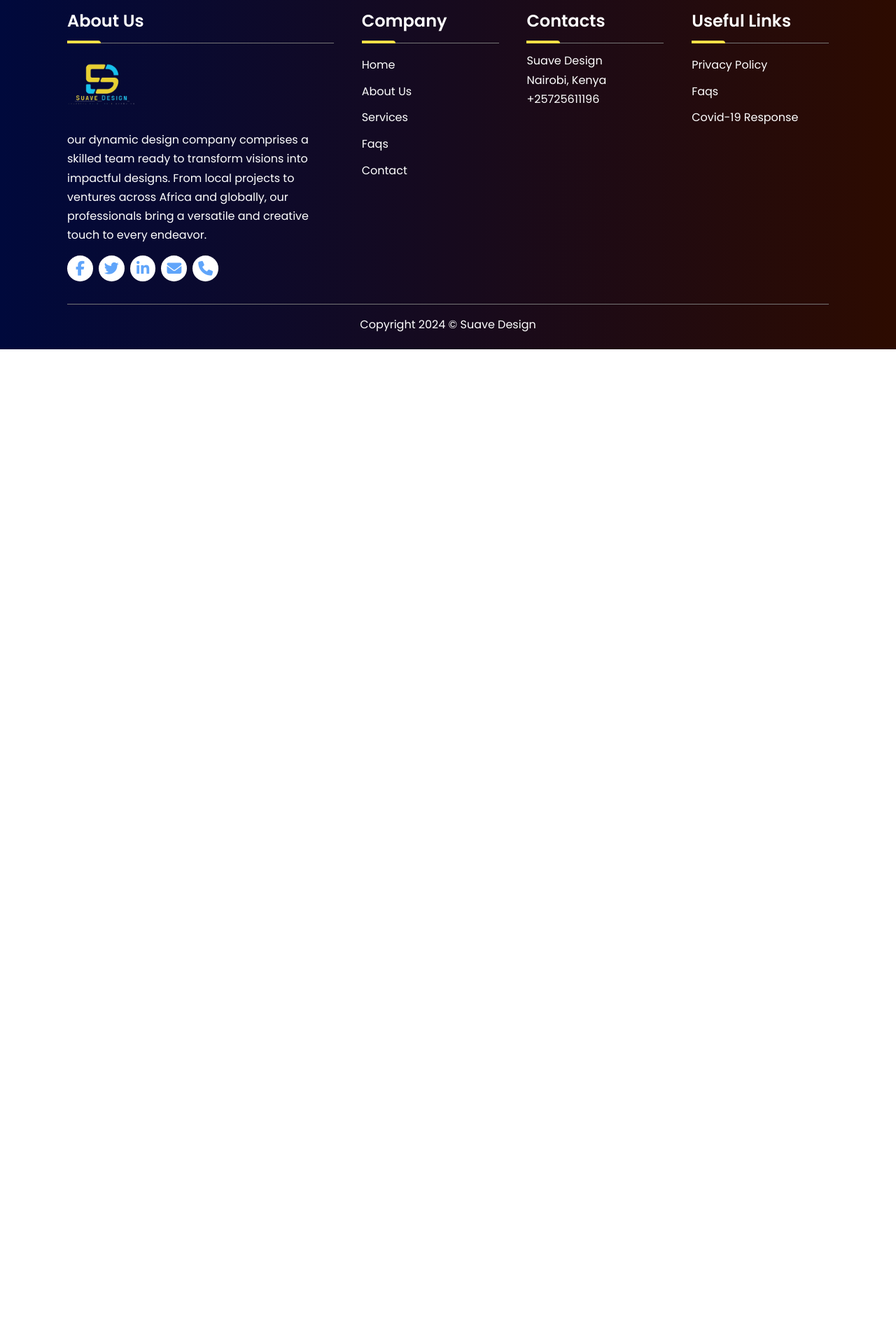
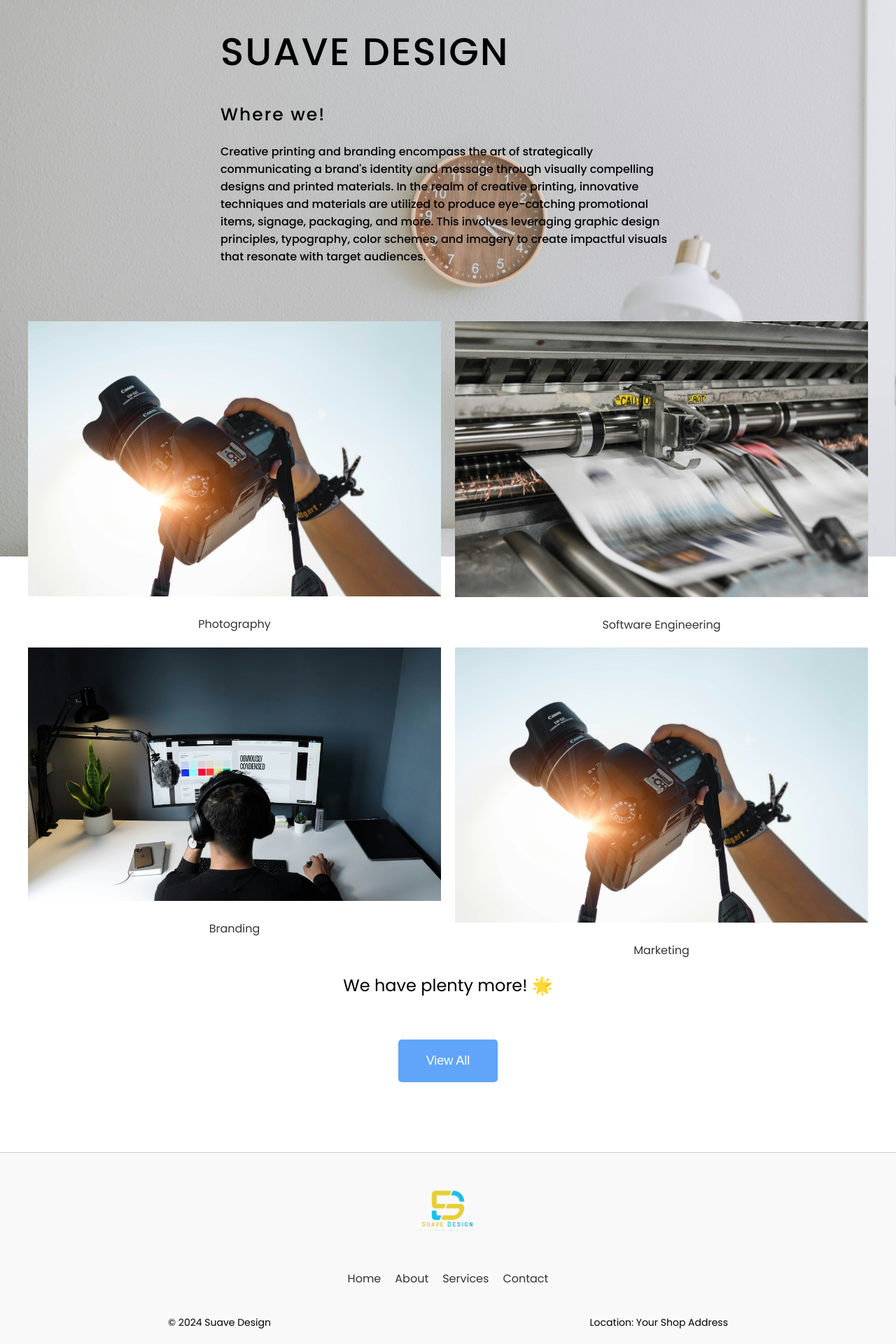
Before and after one commit to Sheldon-Odhiambo/suave-design, a React (Vite) app: page /house in a window 1280 px wide. Shown: the part 136-2056 px from the top of the page at 70% size. Before the commit the page ends 800 px from the top, so only its background shows below. Built offline with nearby package versions, Linux system fonts and the light colour scheme; a web font is replaced by a local one.

Commit message:
debugging

```diff
--- a/src/App.jsx
+++ b/src/App.jsx
@@ -9,6 +9,7 @@ import Contact from './components/Contact'
 import Title from './components/Title'
 import Ruler from './components/Ruler'
 import NotFound from './components/NotFound'
+import House from './components/House'
 
 
 
@@ -25,14 +26,16 @@ const App = () => {
 <Route path="/ruler" element={<Ruler/>}/>
 <Route path="/footer" element={<Footer/>}/>
 <Route path="*" element={<NotFound/>}/>
+<Route path="/house" element={<House/>}/>
+
 
 
 
 
 
 </Routes>
-<Footer/>
-{/* <Ruler/> */}
+{/* <Footer/> */}
+<Ruler/>
 </>
 
 
--- /dev/null
+++ b/src/components/House.jsx
@@ -0,0 +1,94 @@
+import React, {useRef, useEffect} from 'react'
+import service1 from "../assets/serv4.jpg"
+import service2 from "../assets/serv2.jpg"
+import service3 from "../assets/serv3.jpg"
+import service4 from "../assets/serv4.jpg"
+import about from "../assets/about.jpg"
+
+// import Typed from 'typed.js'
+import "../styles/House.css"
+
+const House = () => {
+
+  const el = useRef(null);
+
+//   useEffect(() => {
+//     const typed = new Typed(el.current, {
+//       strings: ['Divergent and Convergent Thinking', 'Iteration Process'],
+//       stringsElement: null,
+//       // typing speed
+//       typeSpeed: 30,
+//       // time before typing starts
+//       startDelay: 1200,
+//       // backspacing speed
+//       backSpeed: 20,
+//       // time before backspacing
+//       backDelay: 2500,
+//       // loop
+//       loop: true,
+//       // false = infinite
+//       // loopCount: 5,
+// // character for cursor
+//       cursorChar: '|',
+//       // attribute to type (null == text)
+//       attr: null,
+//       // either html or text
+//       contentType: 'html',
+//       // call when done callback function
+//     });
+
+//     // Destropying
+//     return () => {
+//       typed.destroy();
+//     };
+//   }, []);
+
+  return (
+    <section className='house-container'>
+
+
+
+      <div className="house-content">
+        <div className="info">
+          <h2>Suave Design</h2>
+          <h3>Where we! <span ref={el}className="change-content"></span></h3>
+
+
+          <p>Creative printing and branding encompass the art of strategically communicating a brand's identity and message through visually compelling designs and printed materials. In the realm of creative printing, innovative techniques and materials are utilized to produce eye-catching promotional items, signage, packaging, and more. This involves leveraging graphic design principles, typography, color schemes, and imagery to create impactful visuals that resonate with target audiences. </p>
+
+          {/* <a href="" className='info-btn'>See more</a> */}
+        </div>
+      </div>
+
+
+      <div className="image-container">
+            <div className="image-grid">
+                <div className="image-item">
+                    <img src={service1} alt="Image 1" />
+                    <p>Photography</p>
+                </div>
+                <div className="image-item">
+                    <img src={service2} alt="Image 2" />
+                    <p>Software Engineering</p>
+                </div>
+                <div className="image-item">
+                    <img src={service3} alt="Image 3" />
+                    <p>Branding</p>
+                </div>
+                <div className="image-item">
+                    <img src={service4} alt="Image 4" />
+                    <p>Marketing</p>
+                </div>
+            </div>
+            <div className="more-info">
+                <p>We have plenty more! 🌟</p>
+                <button className="view-all-btn">View All</button>
+            </div>
+        </div>
+
+
+    </section>
+  )
+}
+
+export default House
--- a/src/components/Navbar.jsx
+++ b/src/components/Navbar.jsx
@@ -18,7 +18,7 @@ const Navbar = () => {
         </div>
 
         <nav className={showNav ? 'open' : ''}>
-          <NavLink to='/'>Home</NavLink>
+          <NavLink to='/house'>Home</NavLink>
           <NavLink to='/about'>About Us</NavLink>
           <NavLink to='/service'>Services</NavLink>
           <NavLink to='/faqs'>Faqs</NavLink>
--- a/src/components/Ruler.jsx
+++ b/src/components/Ruler.jsx
@@ -1,11 +1,31 @@
-import React from 'react'
+import React from 'react';
+import { Link } from 'react-router-dom';
+import "../styles/Ruler.css";
+import logo from '../assets/slogo.png';
 
 const Ruler = () => {
   return (
-    <div>
-
+    <div className="ruler-container">
+      <hr className="ruler__hr" />
+      <div className="ruler">
+        <div className="ruler__logo">
+          <img src={logo} alt="Logo" />
+        </div>
+        <nav className="ruler__nav">
+          <ul>
+            <li><Link to="/">Home</Link></li>
+            <li><Link to="/about">About</Link></li>
+            <li><Link to="/services">Services</Link></li>
+            <li><Link to="/contact">Contact</Link></li>
+          </ul>
+        </nav>
+        <div className="ruler__bottom">
+          <p>&copy; 2024 Suave Design</p>
+          <p className="ruler__location">Location: Your Shop Address</p>
+        </div>
+      </div>
     </div>
-  )
+  );
 }
 
-export default Ruler
+export default Ruler;
--- a/src/index.css
+++ b/src/index.css
@@ -8,6 +8,8 @@
 
 body{
   font-family: 'Poppins', sans-serif;
+  background-image: #333333;
+
 }
 
 a{
--- /dev/null
+++ b/src/styles/House.css
@@ -0,0 +1,226 @@
+.house-container {
+  position: relative;
+  padding: 20px;
+}
+
+.house-container::before {
+  content: '';
+  position: absolute;
+  top: 0;
+  left: 0;
+  width: 100%;
+  height: 50%; /* Covers half of the page */
+  background: url('../assets/samantha-gades-BlIhVfXbi9s-unsplash.jpg') no-repeat center center;
+  background-size: cover;
+  z-index: -1; /* Ensures the background is behind the content */
+}
+
+.house-content {
+  max-width: 650px;
+  margin: 60px auto;
+  padding: 0 20px;
+}
+
+.house-content .info h2 {
+  font-size: 55px;
+  text-transform: uppercase;
+  font-weight: 500;
+  letter-spacing: 2px;
+  line-height: 60px;
+  margin-bottom: 30px;
+}
+
+.house-content .info h3 {
+  font-size: 25px;
+  font-weight: 500;
+  letter-spacing: 2px;
+  line-height: 60px;
+  margin-bottom: 10px;
+}
+
+.house-content .info p {
+  font-size: 16px;
+  font-weight: 500;
+  margin-bottom: 40px;
+}
+
+.house-content .info-btn {
+  color: #fff;
+  background: blue;
+  text-decoration: none;
+  font-weight: 700;
+  letter-spacing: 2px;
+  padding: 10px 20px;
+  border-radius: 5px;
+}
+
+.cards-container {
+  display: flex;
+  justify-content: space-between;
+  margin: 10rem auto;
+  max-width: 1000px;
+  gap: 1rem;
+  flex-wrap: wrap;
+}
+
+.card {
+  width: 100%;
+  height: 360px;
+  padding: 3rem 1rem;
+  background-color: #fff;
+  position: relative;
+  display: grid;
+  place-items: center;
+  box-shadow: 0px 7px 10px rgba(0, 0, 0, 0.5);
+  margin-bottom: 8rem;
+}
+
+.card:hover {
+  transform: translateY(20px);
+}
+
+.card:before {
+  content: "";
+  position: absolute;
+  top: 0;
+  left: 0;
+  display: block;
+  width: 100%;
+  height: 100%;
+  background: linear-gradient(to bottom, rgba(0, 176,155,0.5), rgba(150, 201,61,1));
+  z-index: 2;
+  transition: 0.5s all;
+  opacity: 0;
+}
+
+.card:hover:before {
+  opacity: 1;
+}
+
+.card img {
+  width: 100%;
+  height: 100%;
+  object-fit: cover;
+  position: absolute;
+  top: 0;
+  left: 0;
+}
+
+.card .info {
+  z-index: 3;
+  color: #fff;
+  opacity: 0;
+  transform: translateY(30px);
+  transition: 0.5s all;
+}
+
+.card:hover .info {
+  opacity: 1;
+  transform: translateY(0px);
+}
+
+.button {
+  text-align: center;
+}
+
+.btn {
+  background-color: blue;
+  color: #FFFFFF;
+  float: center;
+  padding: 10px;
+  border-radius: 10px;
+  font-weight: 700;
+  margin-bottom: 5rem;
+  -moz-border-radius: 10px;
+  -webkit-border-radius: 10px;
+}
+
+.image-container {
+  padding: 20px;
+  text-align: center;
+}
+
+.image-grid {
+  display: grid;
+  grid-template-columns: repeat(2, 1fr);
+  grid-gap: 20px;
+  margin-bottom: 20px;
+}
+
+.image-grid img {
+  width: 100%;
+  height: auto;
+}
+
+.image-item {
+  text-align: center;
+}
+
+.image-item img {
+  width: 100%;
+  height: auto;
+  margin-bottom: 10px;
+}
+
+.image-item p {
+  margin-top: 10px;
+  font-size: 16px;
+  color: #333;
+}
+
+.more-info {
+  margin-bottom: 40px;
+}
+
+.more-info p {
+  font-size: 24px;
+  margin-bottom: 20px;
+}
+
+.view-all-btn {
+  padding: 20px 40px; /* Make the button bigger */
+  font-size: 18px;
+  background-color: #60A5FA;
+  color: white;
+  border: none;
+  border-radius: 5px;
+  cursor: pointer;
+  transition: background-color 0.3s;
+  margin-top: 40px; /* Add more space between the button and the images */
+}
+
+.view-all-btn:hover {
+  background-color: #FDE047;
+}
+
+@media (max-width: 768px) {
+  .house-content {
+      margin: 40px auto;
+  }
+
+  .house-content .info h2 {
+      font-size: 40px;
+      line-height: 50px;
+  }
+
+  .house-content .info h3 {
+      font-size: 20px;
+      line-height: 40px;
+  }
+
+  .house-content .info p {
+      font-size: 14px;
+  }
+
+  .cards-container {
+      margin: 5rem auto;
+  }
+
+  .image-grid {
+      grid-template-columns: 1fr;
+  }
+
+  .card {
+      height: auto;
+  }
+}
--- a/src/styles/Navbar.css
+++ b/src/styles/Navbar.css
@@ -1,6 +1,9 @@
 .navbar-container {
   width: 100%;
-  background: linear-gradient(to right, #00093c, #2d0b00);
+  /* background: linear-gradient(to right, #00093c, #2d0b00); */
+  background-color: rgba(255, 255, 255, 0.5); /* Semi-transparent background */
+  backdrop-filter: blur(10px); /* Optional: adds a blur effect */
+  box-shadow: 0 2px 4px rgba(0, 0, 0, 0.1);
   position: sticky;
   z-index: 2;
   height: 100px;
@@ -9,7 +12,7 @@
 }
 
 .navbar-container.open {
-  background-color: rgba(0, 0, 0, 0.95);
+  /* background-color: rgba(0, 0, 0, 0.95); */
 }
 
 .navbar-container .menubar-container {
@@ -23,7 +26,7 @@
 }
 
 .navbar-container .menubar-container .logo-container img {
-  width: 50px;
+  width: 70px;
   height: 100%;
 }
 
@@ -32,7 +35,7 @@
   padding: 15px 0;
   cursor: pointer;
   font-size: 24px;
-  color: #fff;
+  color: black;
   margin-right: 20px;
   display: none;
 }
@@ -51,7 +54,7 @@
   text-decoration: none;
   text-transform: capitalize;
   font-size: 16px;
-  color: #fff;
+  color: black;
   transition: 0.4s ease;
 }
 
@@ -63,7 +66,8 @@
   top: 100px;
   height: 100vh;
   width: 40%;
-  background: linear-gradient(to right, #00093c, #2d0b00);
+  /* background: linear-gradient(to right, #00093c, #2d0b00); */
+  background-color: rgba(255, 255, 255, 0.5); /* Semi-transparent background */
   z-index: 2;
   padding: 2rem;
 }
@@ -91,7 +95,7 @@
   }
 
   .navbar-container.open nav a {
-    color: white;
+    color: black;
   }
 
   .navbar-container.open nav a:hover {
--- a/src/styles/Ruler.css
+++ b/src/styles/Ruler.css
@@ -0,0 +1,103 @@
+.ruler-container {
+  width: 100%;
+  background-color: #f9f9f9;
+}
+
+.ruler__hr {
+  border: none;
+  height: 1px;
+  background-color: #ccc;
+  margin: 20px 0;
+}
+
+.ruler {
+  display: flex;
+  flex-direction: column;
+  align-items: center;
+  padding: 20px;
+  background-color: #f9f9f9;
+}
+
+.ruler__logo img {
+  width: 100px;
+  height: auto;
+}
+
+.ruler__nav ul {
+  list-style-type: none;
+  padding: 0;
+  display: flex;
+  flex-wrap: wrap;
+  justify-content: center;
+  margin: 20px 0;
+}
+
+.ruler__nav li {
+  margin: 0 10px;
+}
+
+.ruler__nav li a {
+  text-decoration: none;
+  color: #333;
+  transition: color 0.3s;
+}
+
+.ruler__nav li a:hover {
+  color: #007bff;
+}
+
+.ruler__bottom {
+  display: flex;
+  justify-content: space-between;
+  width: 100%;
+  max-width: 800px;
+  font-size: 14px;
+  margin-top: 20px;
+}
+
+.ruler__location {
+  text-align: right;
+}
+
+@media (max-width: 600px) {
+  .ruler__nav ul {
+    flex-direction: column;
+    align-items: center;
+  }
+
+  .ruler__nav li {
+    margin: 5px 0;
+  }
+
+  .ruler__bottom {
+    flex-direction: column;
+    align-items: center;
+  }
+
+  .ruler__location {
+    text-align: center;
+    margin-top: 10px;
+  }
+}
+
+@media (max-width: 768px) {
+  .ruler__nav ul {
+    flex-direction: row;
+    flex-wrap: wrap;
+    justify-content: center;
+  }
+
+  .ruler__nav li {
+    margin: 10px;
+  }
+
+  .ruler__bottom {
+    flex-direction: column;
+    align-items: center;
+  }
+
+  .ruler__location {
+    text-align: center;
+    margin-top: 10px;
+  }
+}
```
